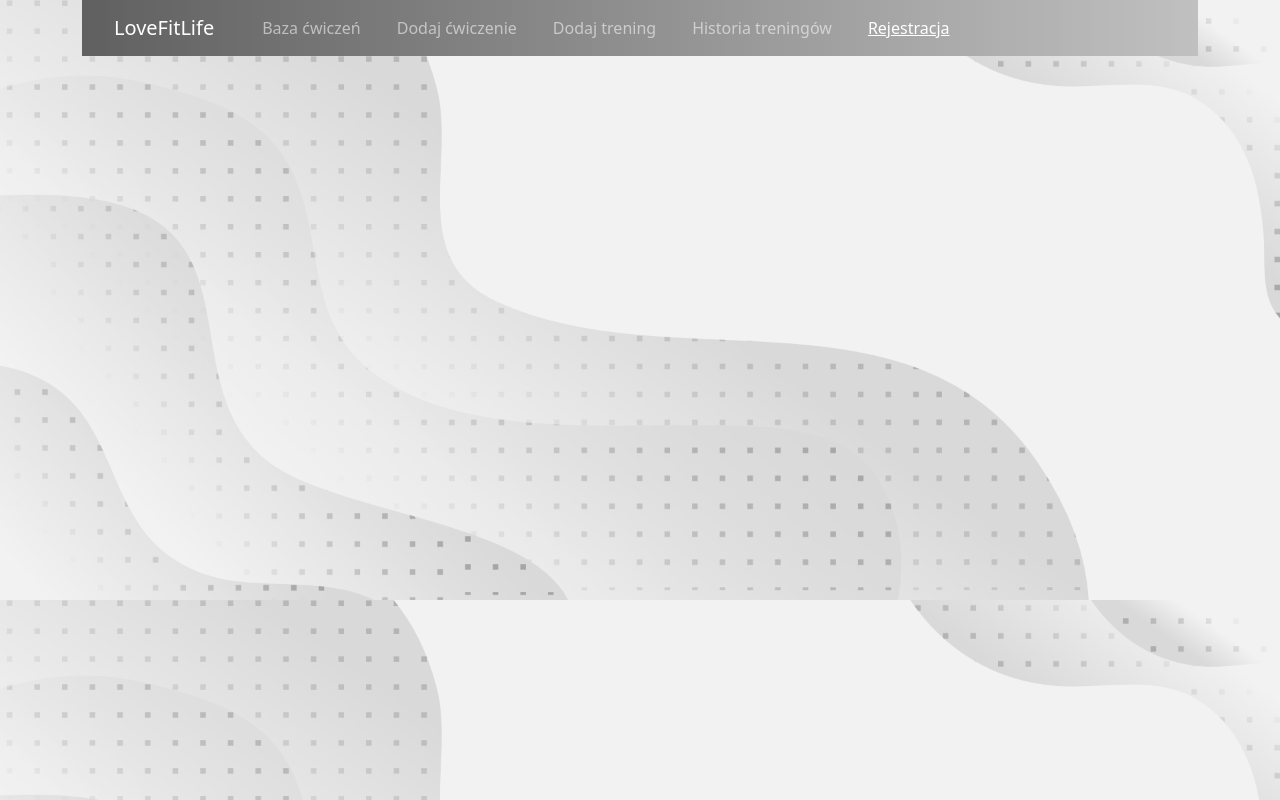
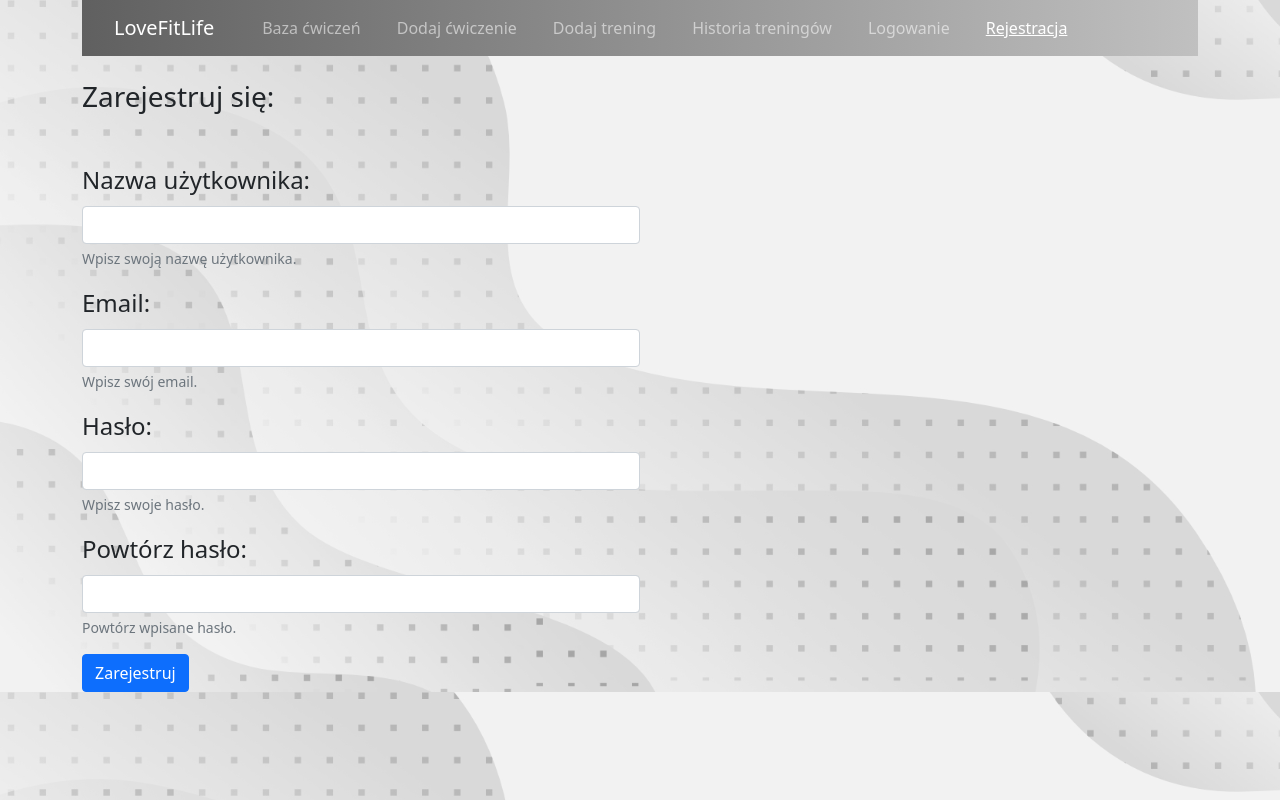
Before and after one commit to Nedved942/LoveFitLife-Aplikacja-do-zapisywania-treningow, a Flask app: page /register in a window 1280 px wide. Run offline with Flask 3, Linux system fonts and the light colour scheme.

Commit message:
Definicja widoku formularzy do logowania i rejestracji

```diff
--- a/templates/base.html
+++ b/templates/base.html
@@ -22,6 +22,7 @@
             <a class="nav-link {{ 'active text-decoration-underline' if active_page == 'add_exercise' else '' }}" href="{{ url_for('add_exercise') }}">Dodaj ćwiczenie</a>
             <a class="nav-link {{ 'active text-decoration-underline' if active_page == 'add_workout' else '' }}" href="{{ url_for('add_workout') }}">Dodaj trening</a>
             <a class="nav-link {{ 'active text-decoration-underline' if active_page == 'trainings_history_view' else '' }}" href="{{ url_for('trainings_history_view') }}">Historia treningów</a>
+            <a class="nav-link {{ 'active text-decoration-underline' if active_page == 'login' else '' }}" href="{{ url_for('login') }}">Logowanie</a>
             <a class="nav-link {{ 'active text-decoration-underline' if active_page == 'register' else '' }}" href="{{ url_for('register') }}">Rejestracja</a>
           </div>
         </div>
--- a/templates/register.html
+++ b/templates/register.html
@@ -4,6 +4,29 @@
 {% set active_page="register" %}
 
 {% block content %}
+    <h3 class="mt-4 mb-5">Zarejestruj się:</h3>
 
-
+    <form class="w-50" action="{{ url_for('register') }}" method="POST">
+        <div class="mb-3">
+            <label class="form-label fs-4">Nazwa użytkownika:</label>
+            <input type="text" class="form-control" name="nick">
+            <div class="form-text">Wpisz swoją nazwę użytkownika.</div>
+        </div>
+        <div class="mb-3">
+            <label class="form-label fs-4">Email:</label>
+            <input type="text" class="form-control" name="email">
+            <div class="form-text">Wpisz swój email.</div>
+        </div>
+        <div class="mb-3">
+            <label class="form-label fs-4">Hasło:</label>
+            <input type="password" class="form-control" name="password">
+            <div class="form-text">Wpisz swoje hasło.</div>
+        </div>
+        <div class="mb-3">
+            <label class="form-label fs-4">Powtórz hasło:</label>
+            <input type="password" class="form-control" name="password_repeat">
+            <div class="form-text">Powtórz wpisane hasło.</div>
+        </div>
+        <button type="submit" class="btn btn-primary">Zarejestruj</button>
+    </form>
 {% endblock %}
```
Also changed, not shown: templates/login.html (added, +23 -0 lines).
